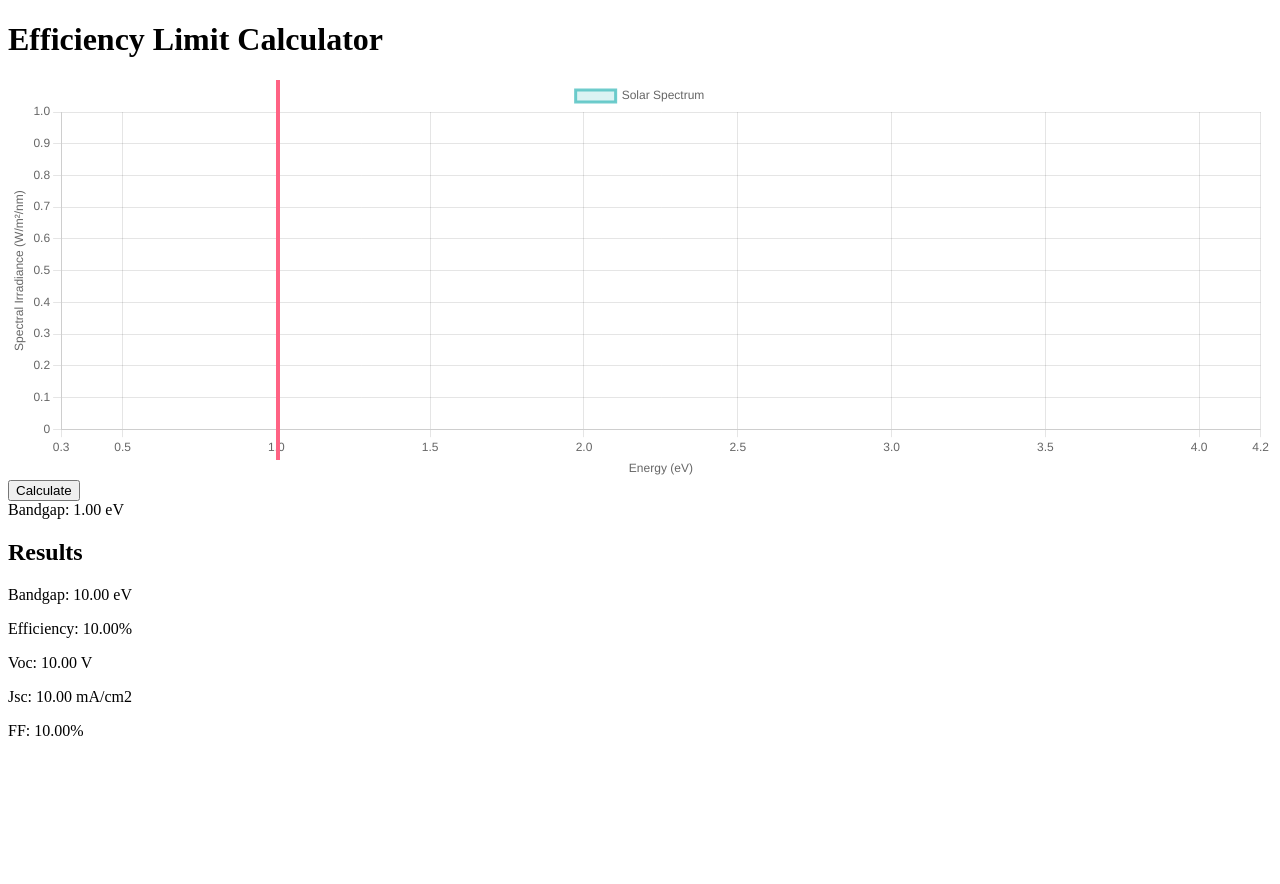
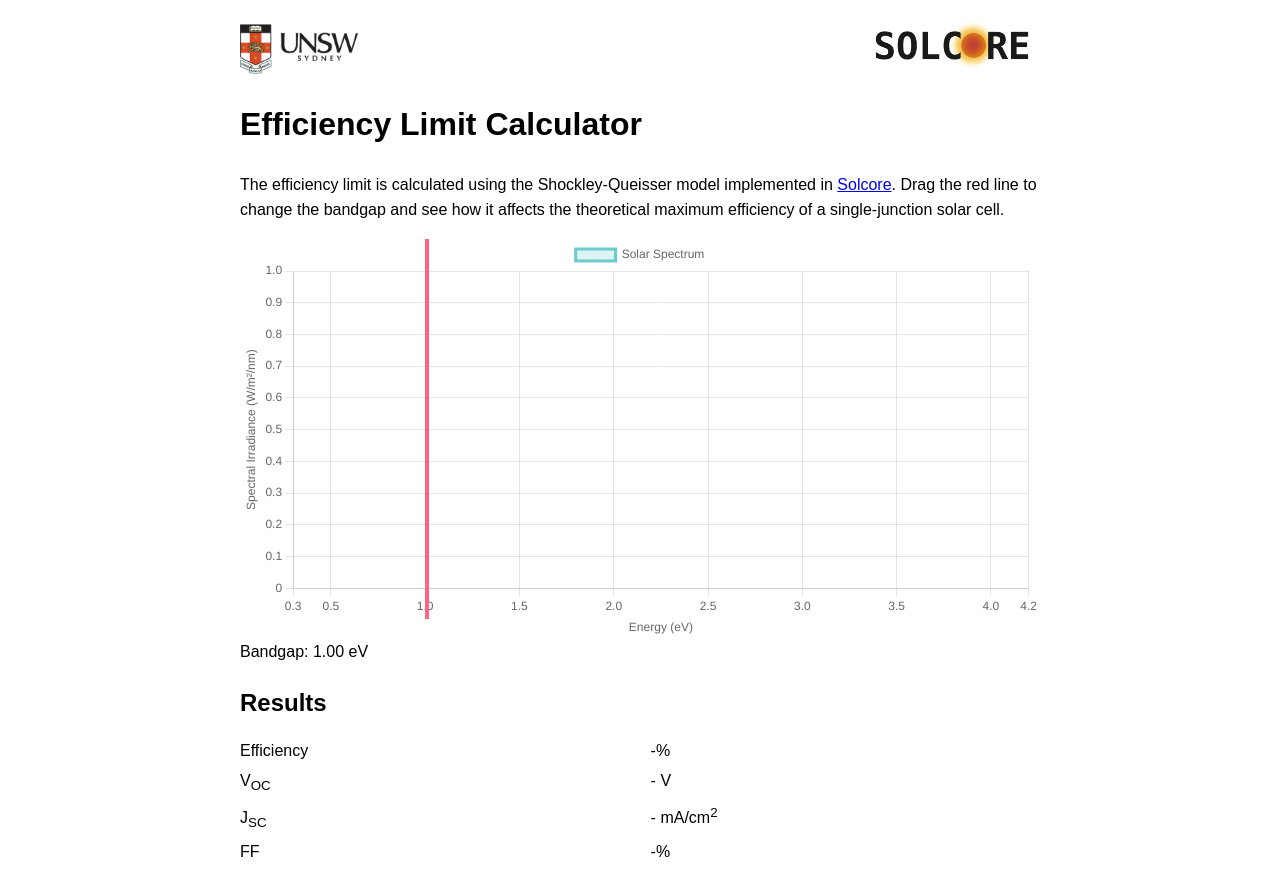
Before and after one commit to qpv-research-group/SolFlare, a Django app: template templates/calculate.html in a window 1280 px wide. Before the commit the page ends 736 px from the top, so only its background shows below. Run offline with Django 5.2, Linux system fonts and the light colour scheme; the template is opened without the code that fills it: most values are stand-ins (such as "Sample title", 1, 10 or a date in 2020).

Commit message:
layout improvements

```diff
--- a/templates/calculate.html
+++ b/templates/calculate.html
@@ -1,3 +1,5 @@
+{% load static %}
+
 <!DOCTYPE html>
 <html lang="en">
 <head>
@@ -6,10 +8,21 @@
     <title>Efficiency Limit Calculator</title>
     <script src="https://cdn.jsdelivr.net/npm/chart.js"></script>
     <style>
+        body {
+            font-family: Arial, sans-serif;
+            max-width: 800px;
+            margin: 0 auto;
+            padding: 20px;
+            line-height: 1.6;
+        }
         #chart-container {
             position: relative;
             height: 400px;
             width: 100%;
+            user-select: none;
+            -webkit-user-select: none;
+            -moz-user-select: none;
+            -ms-user-select: none;
         }
         #bandgap-line {
             position: absolute;
@@ -19,38 +32,65 @@
             bottom: 20px;
             cursor: ew-resize;
         }
+        .logo-container {
+            display: flex;
+            align-items: center;
+            justify-content: space-between;
+            margin-bottom: 20px;
+        }
+        #results {
+            display: grid;
+            grid-template-columns: auto auto;
+            gap: 5px 20px;
+            align-items: baseline;
+        }
+        #results h2 {
+            grid-column: 1 / -1;
+            margin-bottom: 10px;
+        }
+        #results p {
+            margin: 0;
+        }
+        #results .value {
+            justify-self: start;
+        }
     </style>
 </head>
 <body>
+    <div class="logo-container">
+        <img src="{% static 'unswlogo.png' %}" alt="UNSW Logo" height="50">
+        <a href="http://www.solcore.solar"><img src="{% static 'solcore.png' %}" alt="Solcore Logo" height="50"></a>
+    </div>
+
     <h1>Efficiency Limit Calculator</h1>
+
+    <p>
+        The efficiency limit is calculated using the Shockley-Queisser model implemented in
+        <a href="http://www.solcore.solar">Solcore</a>. Drag the red line to change the bandgap
+        and see how it affects the theoretical maximum efficiency of a single-junction solar cell.
+    </p>
 
     <div id="chart-container">
         <canvas id="solar-spectrum"></canvas>
         <div id="bandgap-line"></div>
     </div>
 
-    <form id="efficiency-form" method="post">
-        {% csrf_token %}
-        <input type="hidden" id="eg-value" name="eg_value" value="1.0">
-        <button type="submit">Calculate</button>
-    </form>
-
     <div id="bandgap-value">Bandgap: 1.00 eV</div>
 
-    {% if efficiency %}
+    <div id="results">
         <h2>Results</h2>
-        <p>Bandgap: {{ eg_value|floatformat:2 }} eV</p>
-        <p>Efficiency: {{ efficiency|floatformat:2 }}%</p>
-        <p>Voc: {{ voc|floatformat:2 }} V</p>
-        <p>Jsc: {{ jsc|floatformat:2 }} mA/cm2</p>
-        <p>FF: {{ ff|floatformat:2 }}%</p>
-    {% endif %}
+        <p>Efficiency</p><p class="value"><span id="efficiency">-</span>%</p>
+        <p>V<sub>OC</sub></p><p class="value"><span id="voc">-</span> V</p>
+        <p>J<sub>SC</sub></p><p class="value"><span id="jsc">-</span> mA/cm<sup>2</sup></p>
+        <p>FF</p><p class="value"><span id="ff">-</span>%</p>
+    </div>
 
     <script>
+        // (The JavaScript code remains the same as in the previous version)
         const ctx = document.getElementById('solar-spectrum').getContext('2d');
-        const egValueInput = document.getElementById('eg-value');
         const bandgapValueDisplay = document.getElementById('bandgap-value');
         const bandgapLine = document.getElementById('bandgap-line');
+        const chartContainer = document.getElementById('chart-container');
         const spectrumData = {{ spectrum_data|safe }};
 
         let bandgapEnergy = 1.0;
@@ -83,10 +123,13 @@
                         max: maxEnergy
                     },
                     y: {
+                        type: 'linear',
+                        position: 'left',
                         title: {
                             display: true,
                             text: 'Spectral Irradiance (W/m²/nm)'
-                        }
+                        },
+                        min: 0
                     }
                 },
                 animation: {
@@ -97,27 +140,29 @@
         });
 
         function updateBandgapLine(energy) {
-            const chartArea = chart.chartArea;
             const xScale = chart.scales.x;
             const pixelX = xScale.getPixelForValue(energy);
             bandgapLine.style.left = `${pixelX}px`;
             bandgapValueDisplay.textContent = `Bandgap: ${energy.toFixed(2)} eV`;
-            egValueInput.value = energy.toFixed(2);
+            calculateEfficiency(energy);
         }
 
         function energyFromPixel(pixelX) {
-            const chartArea = chart.chartArea;
             const xScale = chart.scales.x;
             return xScale.getValueForPixel(pixelX);
         }
 
         let isDragging = false;
 
-        bandgapLine.addEventListener('mousedown', (e) => {
+        bandgapLine.addEventListener('mousedown', startDragging);
+        chartContainer.addEventListener('mousedown', startDragging);
+
+        function startDragging(e) {
             isDragging = true;
             document.addEventListener('mousemove', onMouseMove);
             document.addEventListener('mouseup', onMouseUp);
-        });
+            e.preventDefault();
+        }
 
         function onMouseMove(e) {
             if (!isDragging) return;
@@ -130,12 +175,36 @@
                 bandgapEnergy = energy;
                 updateBandgapLine(energy);
             }
+            e.preventDefault();
         }
 
-        function onMouseUp() {
+        function onMouseUp(e) {
             isDragging = false;
             document.removeEventListener('mousemove', onMouseMove);
             document.removeEventListener('mouseup', onMouseUp);
+            e.preventDefault();
+        }
+
+        function calculateEfficiency(energy) {
+            fetch('', {
+                method: 'POST',
+                headers: {
+                    'Content-Type': 'application/json',
+                    'X-CSRFToken': '{{ csrf_token }}',
+                    'X-Requested-With': 'XMLHttpRequest'
+                },
+                body: JSON.stringify({ eg_value: energy })
+            })
+            .then(response => response.json())
+            .then(data => {
+                document.getElementById('efficiency').textContent = data.efficiency.toFixed(2);
+                document.getElementById('voc').textContent = data.voc.toFixed(2);
+                document.getElementById('jsc').textContent = data.jsc.toFixed(2);
+                document.getElementById('ff').textContent = data.ff.toFixed(2);
+            })
+            .catch(error => {
+                console.error('Error:', error);
+            });
         }
 
         // Initialize bandgap line
```
Also changed, not shown: efficiency_limit/views.py (+21 -17 lines).
